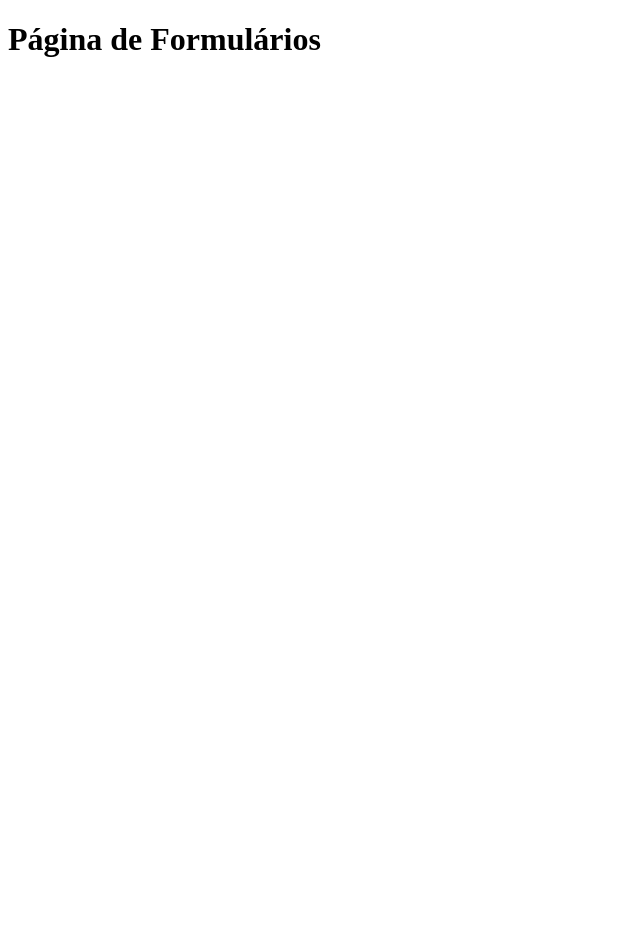
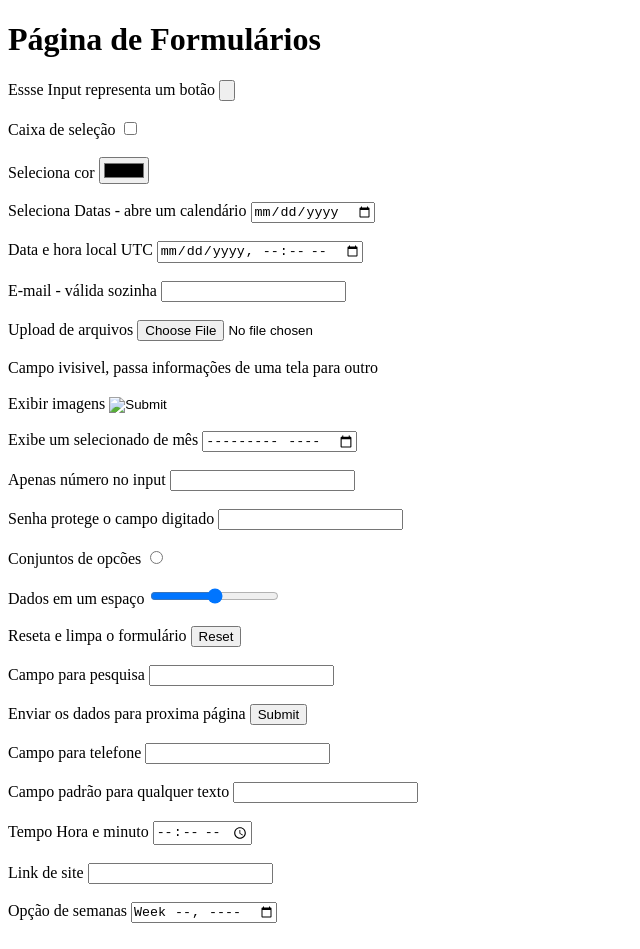
Before and after one commit to MarlonBrendo1227/pw1b2025, a plain HTML site: page formulario.html in a window 1280 px wide. Shown: the whole page, without its empty margins (0-640 px from the left). Before the commit the page ends 800 px from the top, so only its background shows below. Drawn offline with Linux system fonts and the light colour scheme.

Commit message:
modifiquei o formulario

```diff
--- a/formulario.html
+++ b/formulario.html
@@ -9,5 +9,114 @@
 <body>
     <h1>Página de Formulários</h1>
 
+<label>Essse Input representa um botão</label>
+<input type="button">
+<br />
+<br />
+
+<label>Caixa de seleção</label>
+<input type="checkbox">
+<br />
+<br />
+
+<label>Seleciona cor</label>
+<input type="color">
+<br />
+<br />
+
+<label>Seleciona Datas - abre um calendário</label>
+<input type="date">
+<br />
+<br />
+
+<label>Data e hora local UTC</label>
+<input type="datetime-local">
+<br />
+<br />
+
+<label>E-mail - válida sozinha</label>
+<input type="email">
+<br />
+<br />
+
+<label>Upload de arquivos</label>
+<input type="file">
+<br />
+<br />
+
+<label>Campo ivisivel, passa informações de uma tela para outro</label>
+<input type="hidden">
+<br />
+<br />
+
+<label>Exibir imagens</label>
+<input type="image">
+<br />
+<br />
+
+<label>Exibe um selecionado de mês</label>
+<input type="month">
+<br />
+<br />
+
+<label>Apenas número no input</label>
+<input type="number">
+<br />
+<br />
+
+<label>Senha protege o campo digitado</label>
+<input type="password">
+<br />
+<br />
+
+<label>Conjuntos de opcões</label>
+<input type="radio">
+<br />
+<br />
+
+<label>Dados em um espaço</label>
+<input type="range">
+<br />
+<br />
+
+<label>Reseta e limpa o formulário</label>
+<input type="reset">
+<br />
+<br />
+
+<label>Campo para pesquisa</label>
+<input type="search">
+<br />
+<br />
+
+<label>Enviar os dados para proxima página</label>
+<input type="submit">
+<br />
+<br />
+
+<label>Campo para telefone</label>
+<input type="tel">
+<br />
+<br />
+
+<label>Campo padrão para qualquer texto</label>
+<input type="text">
+<br />
+<br />
+
+<label>Tempo Hora e minuto</label>
+<input type="time">
+<br />
+<br />
+
+<label>Link de site</label>
+<input type="url">
+<br />
+<br />
+
+<label>Opção de semanas</label>
+<input type="week">
+<br />
+<br />
 </body>
 </html>
```
